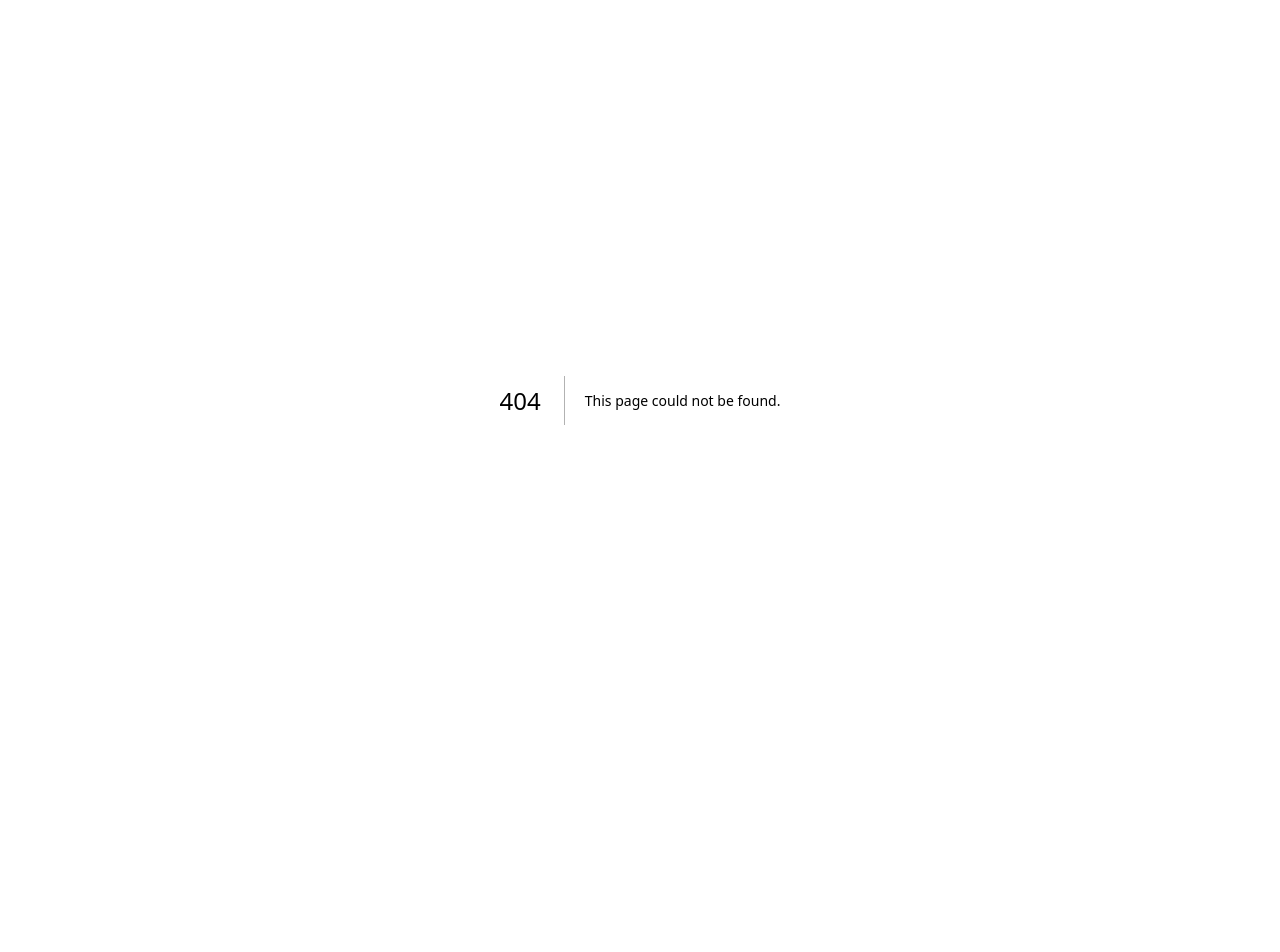
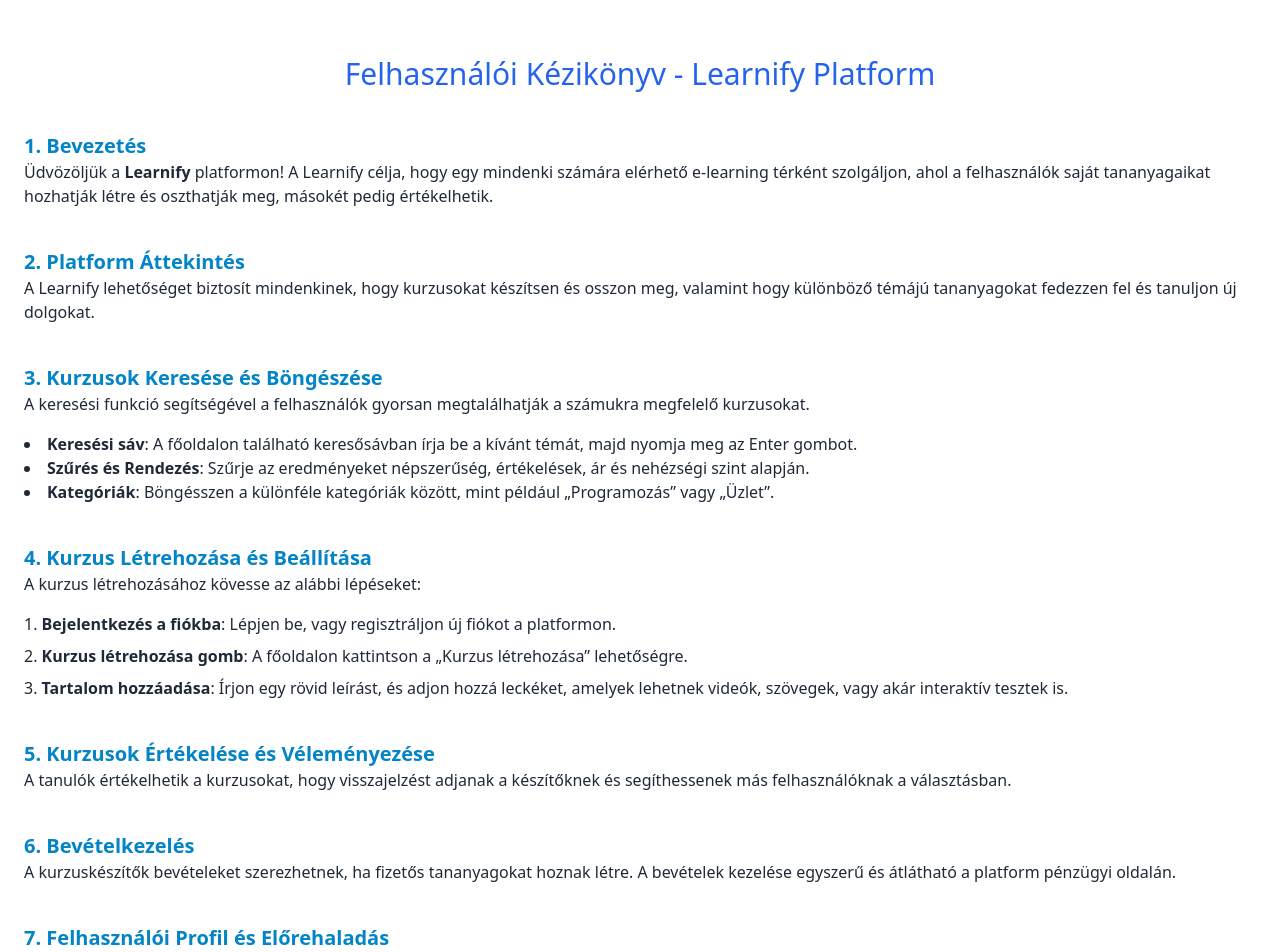
Before and after one commit to vaydominika/szoftvertech-h3, a Next.js app: page /user-guidebook in a window 1280 px wide. Before the commit this address had no page. Shown: the top 952 px of the page. Before the commit the page ends 800 px from the top, so only its background shows below. Built offline with nearby package versions, Linux system fonts and the light colour scheme.

Commit message:
big changes

```diff
--- a/src/app/layout.tsx
+++ b/src/app/layout.tsx
@@ -14,8 +14,8 @@
 });
 
 export const metadata: Metadata = {
-  title: "Create Next App",
-  description: "Generated by create next app",
+  title: "H3",
+  description: "H3 Szoftvertechnológia",
 };
 
 export default function RootLayout({
--- /dev/null
+++ b/src/app/user-guidebook/page.tsx
@@ -0,0 +1,99 @@
+import { Table, TableBody, TableRow, TableHeader } from "@/components/ui/table";
+
+export default function UserGuidebook() {
+    const tableOfContents = [
+        { number: "1.", title: "Bevezetés", id: "bevezetes" },
+        { number: "2.", title: "Platform Áttekintés", id: "platform-attekintes" },
+        { number: "3.", title: "Kurzus Létrehozása", id: "kurzus-letrehozasa" },
+        { number: "4.", title: "Kurzus Keresés és Értékelés", id: "kereses-ertekeles" },
+        { number: "5.", title: "Kurzus Felvétele", id: "kurzus-felvetele" },
+        { number: "6.", title: "Bevételkezelés", id: "bevetelkezeles" },
+        { number: "7.", title: "Felhasználói Profil", id: "felhasznaloi-profil" },
+        { number: "8.", title: "Gyakran Ismételt Kérdések", id: "gyik" },
+    ];
+
+    return (
+        <div className="font-sans text-gray-800 p-6">
+          <h1 className="text-3xl text-center text-blue-600 mt-8 mb-4">
+            Felhasználói Kézikönyv - Learnify Platform
+          </h1>
+
+          <section>
+            <h2 className="text-xl font-bold text-sky-600 pt-6">1. Bevezetés</h2>
+            <p className="mb-4">
+              Üdvözöljük a <strong>Learnify</strong> platformon! A Learnify célja, hogy egy mindenki számára elérhető
+              e-learning térként szolgáljon, ahol a felhasználók saját tananyagaikat hozhatják létre és oszthatják meg,
+              másokét pedig értékelhetik.
+            </p>
+          </section>
+
+          <section>
+            <h2 className="text-xl font-bold text-sky-600 pt-6">2. Platform Áttekintés</h2>
+            <p className="mb-4">
+              A Learnify lehetőséget biztosít mindenkinek, hogy kurzusokat készítsen és osszon meg, valamint hogy
+              különböző témájú tananyagokat fedezzen fel és tanuljon új dolgokat.
+            </p>
+          </section>
+
+          <section>
+            <h2 className="text-xl font-bold text-sky-600 pt-6">3. Kurzusok Keresése és Böngészése</h2>
+            <p className="mb-4">
+              A keresési funkció segítségével a felhasználók gyorsan megtalálhatják a számukra megfelelő kurzusokat.
+            </p>
+            <ul className="list-disc list-inside mb-4">
+              <li>
+                <strong>Keresési sáv</strong>: A főoldalon található keresősávban írja be a kívánt témát, majd nyomja meg az Enter gombot.
+              </li>
+              <li>
+                <strong>Szűrés és Rendezés</strong>: Szűrje az eredményeket népszerűség, értékelések, ár és nehézségi szint alapján.
+              </li>
+              <li>
+                <strong>Kategóriák</strong>: Böngésszen a különféle kategóriák között, mint például „Programozás” vagy „Üzlet”.
+              </li>
+            </ul>
+          </section>
+
+          <section>
+            <h2 className="text-xl font-bold text-sky-600 pt-6">4. Kurzus Létrehozása és Beállítása</h2>
+            <p className="mb-4">
+              A kurzus létrehozásához kövesse az alábbi lépéseket:
+            </p>
+            <ol className="list-decimal list-inside mb-4">
+              <li className="mb-2">
+                <strong>Bejelentkezés a fiókba</strong>: Lépjen be, vagy regisztráljon új fiókot a platformon.
+              </li>
+              <li className="mb-2">
+                <strong>Kurzus létrehozása gomb</strong>: A főoldalon kattintson a „Kurzus létrehozása” lehetőségre.
+              </li>
+              <li className="mb-2">
+                <strong>Tartalom hozzáadása</strong>: Írjon egy rövid leírást, és adjon hozzá leckéket, amelyek lehetnek videók, szövegek, vagy akár interaktív tesztek is.
+              </li>
+            </ol>
+          </section>
+
+          <section>
+            <h2 className="text-xl font-bold text-sky-600 pt-6">5. Kurzusok Értékelése és Véleményezése</h2>
+            <p className="mb-4">
+              A tanulók értékelhetik a kurzusokat, hogy visszajelzést adjanak a készítőknek és segíthessenek más
+              felhasználóknak a választásban.
+            </p>
+          </section>
+
+          <section>
+            <h2 className="text-xl font-bold text-sky-600 pt-6">6. Bevételkezelés</h2>
+            <p className="mb-4">
+              A kurzuskészítők bevételeket szerezhetnek, ha fizetős tananyagokat hoznak létre. A bevételek kezelése
+              egyszerű és átlátható a platform pénzügyi oldalán.
+            </p>
+          </section>
+
+          <section>
+            <h2 className="text-xl font-bold text-sky-600 pt-6">7. Felhasználói Profil és Előrehaladás</h2>
+            <p className="mb-4">
+              A felhasználói profil alatt nyomon követheti tanulási előrehaladását, elvégzett kurzusait és értékeléseit.
+            </p>
+          </section>
+        </div>
+      );
+
+}
```
Also changed, not shown: src/app/page.tsx (+53 -63 lines).
